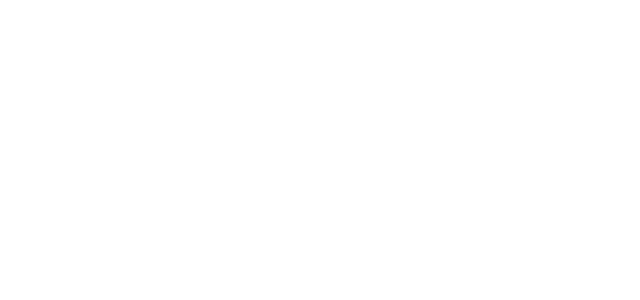
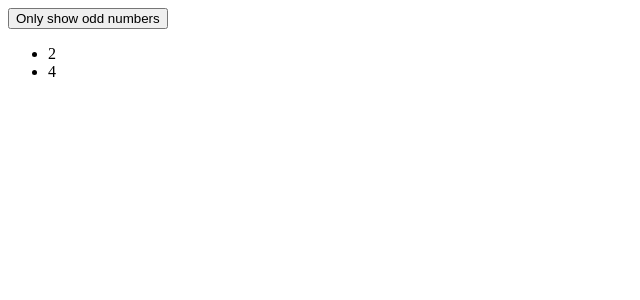
Before and after one commit to ISANCEHZ1994/Angular_Directives, an Angular app: page / in a window 1280 px wide. Shown: the top 300 px of the page, without its empty margins (0-640 px from the left). Built offline with nearby package versions, Linux system fonts and the light colour scheme.

Commit message:
recap on ngFor and ngIf

```diff
--- a/angular.json
+++ b/angular.json
@@ -1,5 +1,8 @@
 {
   "$schema": "./node_modules/@angular/cli/lib/config/schema.json",
+  "cli": {
+    "analytics": "c8666b00-baf3-4915-a819-1a4a80caba57"
+  },
   "version": 1,
   "newProjectRoot": "projects",
   "projects": {
--- a/src/app/app.component.html
+++ b/src/app/app.component.html
@@ -1,15 +1,29 @@
 <div class="container">
   <div class="row">
     <div class="col-xs-12">
+      <!-- Recap: ngFor and ngIf -->
       <button
         class="btn btn-primary"
-        (click)="onlyOdd = !onlyOdd"
-      >Only show odd numbers</button>
-      <br></br>
+        (click)="onlyOdd = !onlyOdd">Only show odd numbers</button>
+      <br>
       <ul class="list-group">
-        <li class="list-group-item">
+        <div *ngIf="onlyOdd" >
+          <li
+            class="list-group-item"
+            *ngFor="let odd of oddNumbers"
+          >
+            {{ odd }}
+          </li>
+        </div>
+        <div>
+          <li
+            class="list-group-item"
+            *ngFor="let even of evenNumbers"
+          >
+            {{ even }}
+          </li>
+        </div>
 
-        </li>
       </ul>
     </div>
   </div>
--- a/src/app/app.component.ts
+++ b/src/app/app.component.ts
@@ -6,5 +6,10 @@
   styleUrls: ['./app.component.css']
 })
 export class AppComponent {
-  title = 'directives-example';
+
+  // numbers = [1, 2, 3, 4, 5];
+  oddNumbers = [1, 3, 5];
+  evenNumbers= [2, 4];
+  onlyOdd = false;
+
 }
--- a/src/app/app.module.ts
+++ b/src/app/app.module.ts
@@ -1,5 +1,6 @@
 import { NgModule } from '@angular/core';
 import { BrowserModule } from '@angular/platform-browser';
+import { FormsModule } from '@angular/forms';
 
 import { AppRoutingModule } from './app-routing.module';
 import { AppComponent } from './app.component';
@@ -10,7 +11,8 @@
   ],
   imports: [
     BrowserModule,
-    AppRoutingModule
+    AppRoutingModule,
+    FormsModule
   ],
   providers: [],
   bootstrap: [AppComponent]
```
